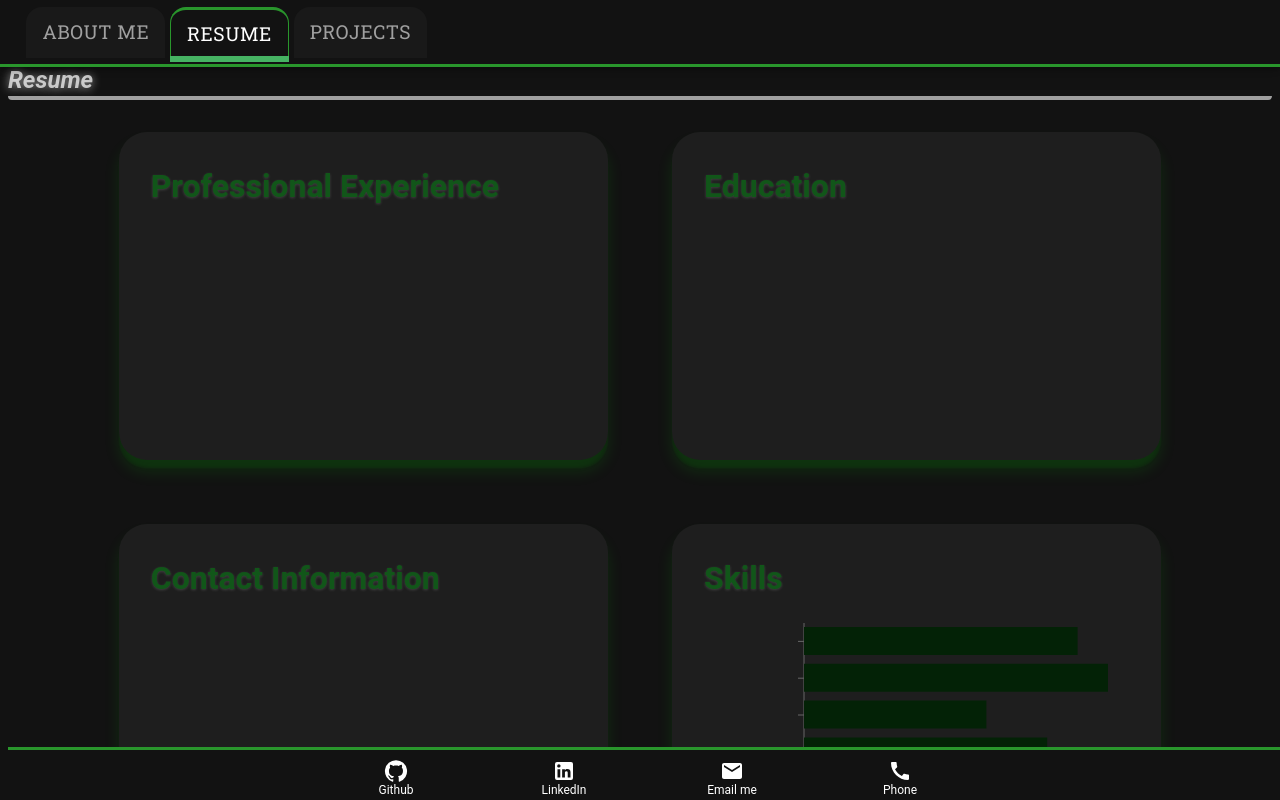
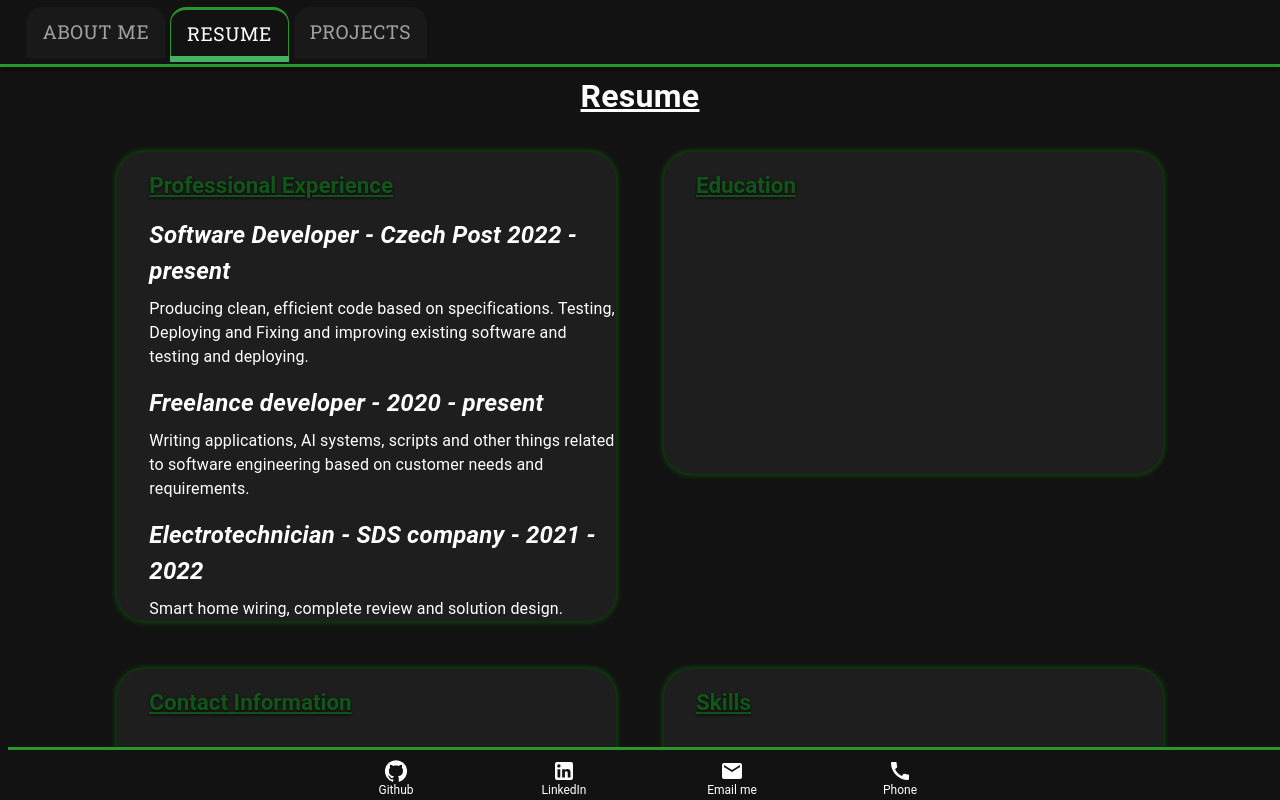
Before and after one commit to RysanekDavid/Web_CV, a React (Vite) app: page / in a window 1280 px wide. Both pictures are taken after a click on the tab "RESUME". Shown: the top 800 px of the page. Built offline with nearby package versions, Linux system fonts and the light colour scheme.

Commit message:
Styles moved to separate folder + Resume Page update

```diff
--- a/src/components/AboutMeContent.tsx
+++ b/src/components/AboutMeContent.tsx
@@ -8,16 +8,21 @@ import AvatarImage from "../assets/A6.jpg";
 import useMediaQuery from "@mui/material/useMediaQuery";
 import { useTheme } from "@mui/material/styles";
 import buttonStyle from "../styles/AboutMePage/ButtonStyle";
+import descriptionStyle from "../styles/AboutMePage/DescriptionStyle";
+import avatarStyle from "../styles/AboutMePage/AvatarStyle";
+import {
+  greetStyle,
+  professionStyle,
+} from "../styles/AboutMePage/GreetAndProfessionStyle";
 //import { Fade } from "react-awesome-reveal";
 
-const professions = ["Developer", "Designer", "Analyst"]
+const professions = ["Developer", "Designer", "Analyst"];
 
 type Props = {
   visible: boolean;
-
 };
 
-export function AboutMe({visible}:Props) {
+export function AboutMe({ visible }: Props) {
   const [professionIndex, setProfessionIndex] = useState(0);
   const [growVisible, setGrowVisible] = useState(true);
   const theme = useTheme();
@@ -35,9 +40,9 @@ export function AboutMe({visible}:Props) {
     return () => clearInterval(interval);
   }, [professionIndex]);
 
-if (!visible){
-
-  return null;}
+  if (!visible) {
+    return null;
+  }
 
   return (
     <>
@@ -51,11 +56,11 @@ if (!visible){
           minWidth: "100%",
           position: "absolute",
           minHeight: {
-            xl: "88vh",
-            lg: "88vh",
-            md: "88vh",
-            sm: "88vh",
-            xs: "92vh",
+            xl: "95%",
+            lg: "95%",
+            md: "95%",
+            sm: "95%",
+            xs: "95%",
           },
           zIndex: 0,
         }}
@@ -70,103 +75,20 @@ if (!visible){
           pb: 4,
         }}
       >
-        <Avatar
-          src={AvatarImage}
-          alt="David Ryšánek photo"
-          sx={{
-            minWidth: {
-              xl: "25vh",
-              lg: "20vh",
-              md: "20vh",
-              sm: "20vh",
-              xs: "16vh",
-            },
-            minHeight: {
-              xl: "25vh",
-              lg: "20vh",
-              md: "20vh",
-              sm: "20vh",
-              xs: "16vh",
-            },
-            border: "4px solid #29962c",
-          }}
-        />
+        <Avatar src={AvatarImage} alt="David Ryšánek photo" sx={avatarStyle} />
       </Box>
 
-      <Typography
-        sx={{
-          color: "#EAEAEA",
-          fontFamily: "Fira Code",
-          textAlign: "center",
-          display: "block",
-
-          top: { xl: "35vh", lg: "30vh", md: "30vh", sm: "30vh", xs: "30vh" },
-          zIndex: 2,
-        }}
-        variant="h5"
-      >
+      <Typography sx={greetStyle} variant="h5">
         Hello I'm David Ryšánek
       </Typography>
 
       <Grow in={growVisible} timeout={700}>
-        <Typography
-          sx={{
-            color: "#29962c",
-
-            top: { xl: "43vh", lg: "38vh", md: "38vh", sm: "37vh", xs: "38vh" },
-            textAlign: "center",
-            fontFamily: "Fira Code",
-            display: "block",
-            zIndex: 2,
-            fontSize: {
-              xl: "2.8vw",
-              lg: "5vh",
-              md: "3.2rem",
-              sm: "3.7vw",
-              xs: "1.9rem",
-            },
-          }}
-          variant="h4"
-        >
+        <Typography sx={professionStyle} variant="h4">
           {professions[professionIndex]}
         </Typography>
       </Grow>
 
-      <Typography
-        sx={{
-          color: "#EAEAEA",
-          justifyContent: "center",
-          top: { xl: "53vh", lg: "47vh", md: "47vh", sm: "45vh", xs: "48vh" },
-          paddingLeft: {
-            xl: "13vw",
-            lg: "7vw",
-            md: "7vw",
-            sm: "4vw",
-            xs: "5vw",
-          },
-          paddingRight: {
-            xl: "13vw",
-            lg: "7vw",
-            md: "7vw",
-            sm: "4vw",
-            xs: "5vw",
-          },
-
-          fontFamily: "Fira Code",
-          fontSize: {
-            xl: "1.2vw",
-            lg: "1.39rem",
-            md: "1.3rem",
-            sm: "2vw",
-            xs: "0.88rem",
-          },
-          display: "block",
-
-          textAlign: "center",
-          zIndex: 2,
-        }}
-        variant="h5"
-      >
+      <Typography sx={descriptionStyle} variant="h5">
         In over 2 years in the digital field, I've mastered web development and
         graphic design. I create websites that are not only visually appealing
         but also user-focused and functional. My passion for graphic design
@@ -198,7 +120,7 @@ if (!visible){
       >
         <Button
           onClick={(selectedTab) => {
-           selectedTab ? "1":"1"
+            selectedTab ? "1" : "1";
           }}
           sx={buttonStyle}
         >
--- a/src/components/Resume/ResumeContent.tsx
+++ b/src/components/Resume/ResumeContent.tsx
@@ -1,77 +1,69 @@
-import { styled } from "@mui/material/styles";
-import { Box, Paper, Grid } from "@mui/material";
+import { Box, Grid } from "@mui/material";
 import Typography from "@mui/material/Typography";
 import SkillsChart from "./SkillsChart";
-
-const Item = styled(Paper)(({ theme }) => ({
-  backgroundColor: theme.palette.mode === "dark" ? "#1A2027" : "#1E1E1E",
-  color: theme.palette.text.secondary,
-  paddingTop: "0.5rem",
-  paddingLeft: "2rem",
-  borderRadius: "28px",
-  boxShadow:
-    "0px 12px 16px 0 rgba(0, 220, 0, 0.12), 0 8px 2px 0 rgba(0, 180, 0, 0.08)",
-  fontFamily: "Roboto",
-  fontSize: "1.2rem",
-  height: "40vh",
-}));
-
-const Title = styled("h2")({
-  fontSize: "2rem",
-  textShadow: "0px 1px 3px rgba(255, 255, 255, 0.16)",
-  color: "rgba(17, 86, 25, 1)",
-  fontFamily: "Roboto",
-});
-
+import {
+  ProfesionalExperienceText,
+  ProfesionalExperienceTextPadding,
+} from "../../styles/ResumePage/ProffesionalExperienceText";
+import pageTittle from "../../styles/ResumePage/PageTittle";
+import regularText from "../../styles/ResumePage/RegularText";
+import CardTitle from "../../styles/ResumePage/Card/CardTitle";
+import ItemStyle from "../../styles/ResumePage/Card/ItemStyle";
 export default function Resume() {
   return (
     <>
       <Box sx={{ flexGrow: 1 }}>
-        <Typography
-          sx={{
-            color: "rgba(255, 255, 255, 0.71)",
-            textShadow: "0px 1px 10px rgba(255, 255, 255, 0.6)",
-            fontWeight: "bold",
-            fontFamily: "Roboto",
-            fontStyle: "oblique",
-            borderBottom: 4,
-            borderRadius: "4px",
-            display: "flex",
-            pt: 7,
-            borderColor: "rgba(255, 255, 255, 0.6)",
-          }}
-          variant="h5"
-        >
-          Resume
-        </Typography>
+        <Typography sx={pageTittle}>Resume</Typography>
       </Box>
       <Box sx={{ flexGrow: 1, pt: 4 }}>
-        <Grid container spacing={8} sx={{ justifyContent: "center" }}>
+        <Grid container spacing={6} sx={{ justifyContent: "center" }}>
           <Grid item xs={12} sm={6} md={4} lg={5}>
-            <Item>
-              <Title>Professional Experience</Title>
-            </Item>
+            <ItemStyle>
+              <CardTitle>Professional Experience</CardTitle>
+              <Typography sx={ProfesionalExperienceText}>
+                Software Developer - Czech Post 2022 - present
+              </Typography>
+              <Typography sx={regularText}>
+                Producing clean, efficient code based on specifications.
+                Testing, Deploying and Fixing and improving existing software
+                and testing and deploying.
+              </Typography>
+              <Typography sx={ProfesionalExperienceTextPadding}>
+                Freelance developer - 2020 - present
+              </Typography>
+              <Typography sx={regularText}>
+                Writing applications, AI systems, scripts and other things
+                related to software engineering based on customer needs and
+                requirements.
+              </Typography>
+              <Typography sx={ProfesionalExperienceTextPadding}>
+                Electrotechnician - SDS company - 2021 - 2022
+              </Typography>
+              <Typography sx={regularText}>
+                Smart home wiring, complete review and solution design.
+              </Typography>
+            </ItemStyle>
           </Grid>
           <Grid item xs={12} sm={6} md={4} lg={5}>
-            <Item>
-              <Title>Education</Title>
-            </Item>
+            <ItemStyle>
+              <CardTitle>Education</CardTitle>
+            </ItemStyle>
           </Grid>
           <Grid item xs={12} sm={6} md={4} lg={5}>
-            <Item>
-              <Title>Contact Information</Title>
-            </Item>
+            <ItemStyle>
+              <CardTitle>Contact Information</CardTitle>
+            </ItemStyle>
           </Grid>
           <Grid item xs={12} sm={6} md={4} lg={5}>
-            <Item>
-              <Title>Skills</Title>
+            <ItemStyle>
+              <CardTitle>Skills</CardTitle>
               <SkillsChart />
-            </Item>
+            </ItemStyle>
           </Grid>
           <Grid item xs={12} sm={6} md={4} lg={5}>
-            <Item>
-              <Title>Certifications & Languages</Title>
-            </Item>
+            <ItemStyle>
+              <CardTitle>Certifications & Languages</CardTitle>
+            </ItemStyle>
           </Grid>
         </Grid>
       </Box>
--- /dev/null
+++ b/src/styles/AboutMePage/AvatarStyle.ts
@@ -0,0 +1,19 @@
+const avatarStyle = {
+  minWidth: {
+    xl: "25vh",
+    lg: "20vh",
+    md: "20vh",
+    sm: "20vh",
+    xs: "16vh",
+  },
+  minHeight: {
+    xl: "25vh",
+    lg: "20vh",
+    md: "20vh",
+    sm: "20vh",
+    xs: "16vh",
+  },
+  border: "4px solid #29962c",
+};
+
+export default avatarStyle;
--- /dev/null
+++ b/src/styles/AboutMePage/DescriptionStyle.ts
@@ -0,0 +1,32 @@
+const descriptionStyle = {
+  color: "#EAEAEA",
+  justifyContent: "center",
+  top: { xl: "53vh", lg: "47vh", md: "47vh", sm: "45vh", xs: "48vh" },
+  paddingLeft: {
+    xl: "13vw",
+    lg: "7vw",
+    md: "7vw",
+    sm: "4vw",
+    xs: "5vw",
+  },
+  paddingRight: {
+    xl: "13vw",
+    lg: "7vw",
+    md: "7vw",
+    sm: "4vw",
+    xs: "5vw",
+  },
+  fontFamily: "Fira Code",
+  fontSize: {
+    xl: "1.2vw",
+    lg: "1.39rem",
+    md: "1.3rem",
+    sm: "2vw",
+    xs: "0.88rem",
+  },
+  display: "block",
+  textAlign: "center",
+  zIndex: 2,
+};
+
+export default descriptionStyle;
--- /dev/null
+++ b/src/styles/AboutMePage/GreetAndProfessionStyle.ts
@@ -0,0 +1,24 @@
+export const greetStyle = {
+  color: "#EAEAEA",
+  fontFamily: "Fira Code",
+  textAlign: "center",
+  display: "block",
+  zIndex: 2,
+};
+
+export const professionStyle = {
+  color: "#29962c",
+  textAlign: "center",
+  fontFamily: "Fira Code",
+  display: "block",
+  pt: 2,
+  pb: 2,
+  zIndex: 2,
+  fontSize: {
+    xl: "2.8vw",
+    lg: "5vh",
+    md: "3.2rem",
+    sm: "3.7vw",
+    xs: "1.9rem",
+  },
+};
--- /dev/null
+++ b/src/styles/ResumePage/Card/CardTitle.ts
@@ -0,0 +1,13 @@
+import { styled } from "@mui/material/styles";
+
+const Title = styled("h2")({
+  fontSize: "1.4rem",
+  textShadow: "0px 1px 3px rgba(0, 0, 0, 0.8)",
+  color: "rgba(17, 86, 25, 1)",
+  fontFamily: "Roboto",
+  fontWeight: "bold",
+  textDecoration: "underline",
+  textDecorationColor: "rgba(17, 86, 25, 1)",
+});
+
+export default Title;
--- /dev/null
+++ b/src/styles/ResumePage/Card/ItemStyle.ts
@@ -0,0 +1,16 @@
+import { styled } from "@mui/material/styles";
+import { Paper } from "@mui/material";
+
+const itemStyle = styled(Paper)(({ theme }) => ({
+  backgroundColor: theme.palette.mode === "dark" ? "#1A2027" : "#1E1E1E",
+  color: theme.palette.text.secondary,
+  paddingTop: "0.1rem",
+  paddingLeft: "2rem",
+  borderRadius: "28px",
+  boxShadow: "0px 0px 5px 2px rgba(0, 220, 0, 0.24)",
+  fontFamily: "Roboto",
+  fontSize: "1.2rem",
+  minHeight: "40vh",
+}));
+
+export default itemStyle;
--- /dev/null
+++ b/src/styles/ResumePage/PageTittle.ts
@@ -0,0 +1,15 @@
+const pageTittle = {
+  color: "rgba(255, 255, 255, 1)",
+  fontWeight: "bold",
+  fontFamily: "Roboto",
+  justifyContent: "center",
+  textDecoration: "underline",
+  display: "flex",
+  pt: 8,
+  fontSize: {
+    xl: "2.5rem",
+    xs: "2rem",
+  },
+};
+
+export default pageTittle;
--- /dev/null
+++ b/src/styles/ResumePage/ProffesionalExperienceText.ts
@@ -0,0 +1,28 @@
+export const ProfesionalExperienceText = {
+  color: "rgba(255, 255, 255, 1)",
+  fontFamily: "Roboto",
+  fontWeight: "bold",
+  fontStyle: "oblique",
+  fontSize: {
+    xl: "1.5rem",
+    lg: "1.5rem",
+    md: "1.4rem",
+    sm: "1.3rem",
+    xs: "1.2rem",
+  },
+};
+
+export const ProfesionalExperienceTextPadding = {
+  color: "rgba(255, 255, 255, 1)",
+  fontFamily: "Roboto",
+  fontWeight: "bold",
+  fontStyle: "oblique",
+  fontSize: {
+    xl: "1.5rem",
+    lg: "1.5rem",
+    md: "1.4rem",
+    sm: "1.3rem",
+    xs: "1.2rem",
+  },
+  pt: "1rem",
+};
--- /dev/null
+++ b/src/styles/ResumePage/RegularText.ts
@@ -0,0 +1,7 @@
+const regularText = {
+  color: "rgba(255, 255, 255, 1)",
+  fontFamily: "Roboto",
+  pt: 1,
+};
+
+export default regularText;
```
Also changed, not shown: src/styles/AboutMePage/ButtonStyle.ts (indentation only).
